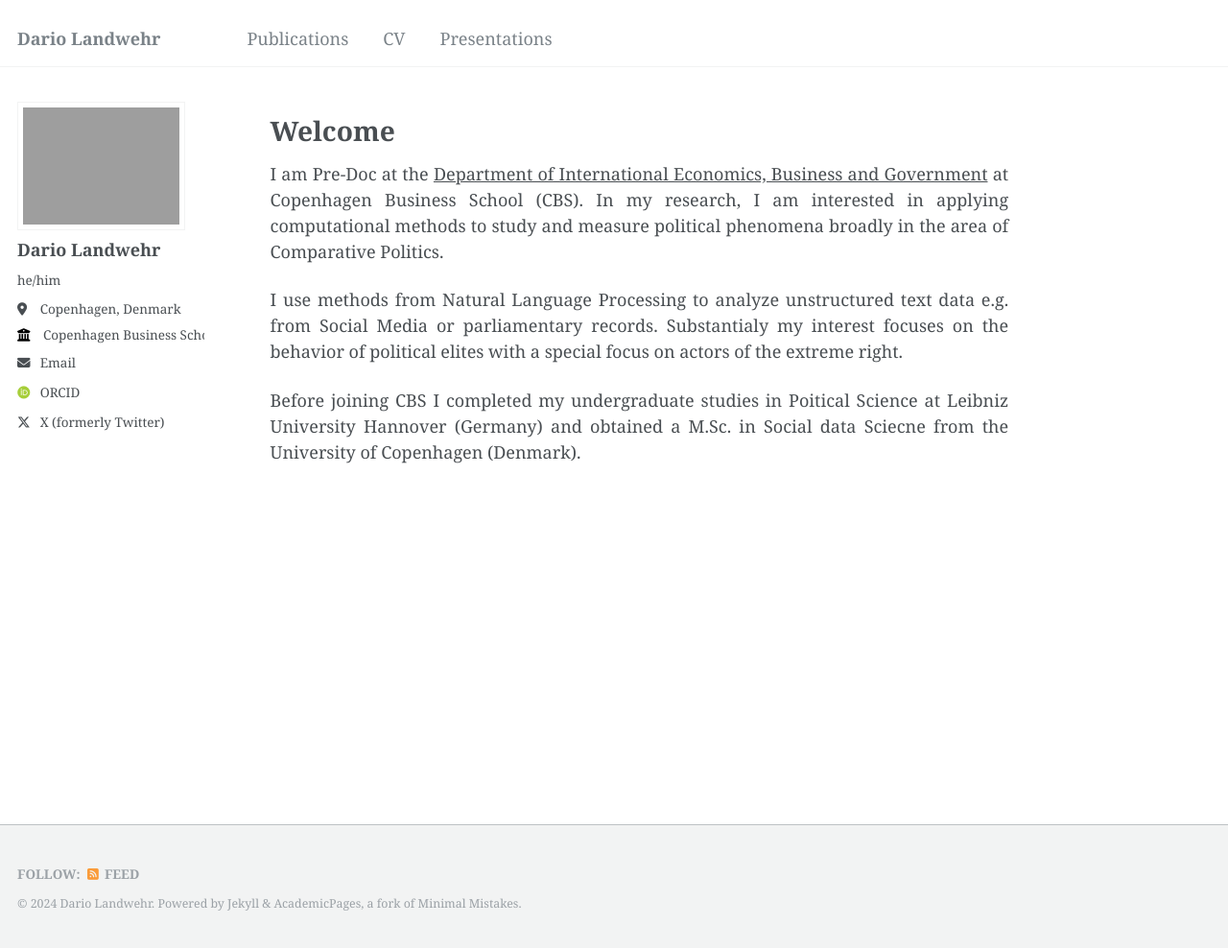
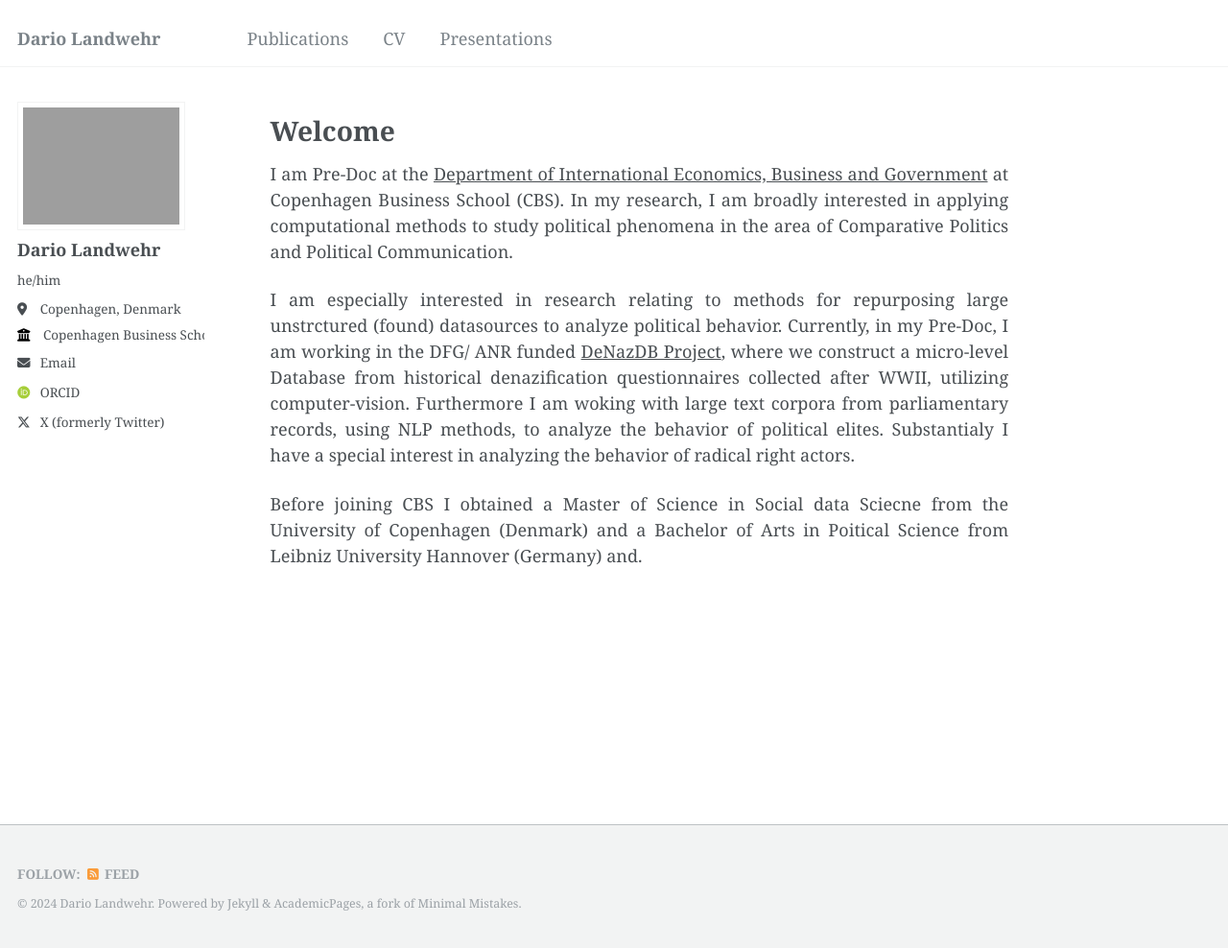
Before and after one commit to DarioLandwehr/DarioLandwehr.github.io, a Jekyll site: the page built from _pages/about.md, in a window 1280 px wide and 988 px high. Shown: the whole window at 96% size. Built offline with Jekyll 4.4.1, drawn with Linux system fonts in a browser that asks for light colours; some web fonts are replaced.

Commit message:
Update about.md

```diff
--- a/_pages/about.md
+++ b/_pages/about.md
@@ -9,10 +9,8 @@ redirect_from:
 
 Welcome
 ===============
-<p style='text-align: justify;'> I am Pre-Doc at the <a href="https://www.cbs.dk/en/research/departments-and-centres/department-of-international-economics-government-and-business/staff/dregb">Department of International Economics, Business and Government</a> at Copenhagen Business School (CBS). In my research, I am interested in applying computational methods to study and measure political phenomena broadly in the area of Comparative Politics. </p>
+<p style='text-align: justify;'> I am Pre-Doc at the <a href="https://www.cbs.dk/en/research/departments-and-centres/department-of-international-economics-government-and-business/staff/dregb">Department of International Economics, Business and Government</a> at Copenhagen Business School (CBS). In my research, I am broadly interested in applying computational methods to study political phenomena in the area of Comparative Politics and Political Communication. </p>
 
-<p style='text-align: justify;'> I use methods from Natural Language Processing to analyze unstructured text data e.g. from Social Media or parliamentary records. Substantialy my interest focuses on the behavior of political elites with a special focus on actors of the extreme right. </p>
+<p style='text-align: justify;'> I am especially interested in research relating to methods for repurposing large unstrctured (found) datasources to analyze political behavior. Currently, in my Pre-Doc, I am working in the DFG/ ANR funded <a href="https://www.janstuckatz.com/denazdb">DeNazDB Project</a>, where we construct a micro-level Database from historical denazification questionnaires collected after WWII, utilizing computer-vision. Furthermore I am woking with large text corpora from parliamentary records, using NLP methods, to analyze the behavior of political elites. Substantialy I have a special interest in analyzing the behavior of radical right actors. </p>
 
-<p style='text-align: justify;'> Before joining CBS I completed my undergraduate studies in Poitical Science at Leibniz University Hannover (Germany) and obtained a M.Sc. in Social data Sciecne from the University of Copenhagen (Denmark). </p>
-
-[link to image by SQUAREBRACKETS text and then in NORMALBRACKETS path in github like images slash image png]: #
+<p style='text-align: justify;'> Before joining CBS I obtained a Master of Science in Social data Sciecne from the University of Copenhagen (Denmark) and a Bachelor of Arts in Poitical Science from Leibniz University Hannover (Germany) and. </p>
```
